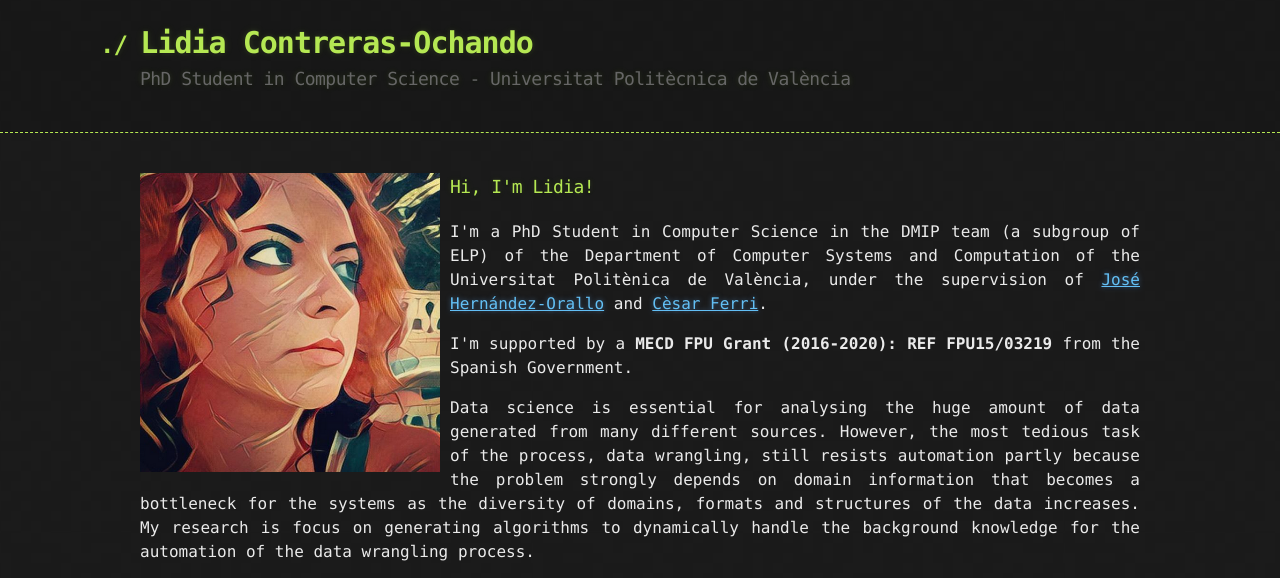
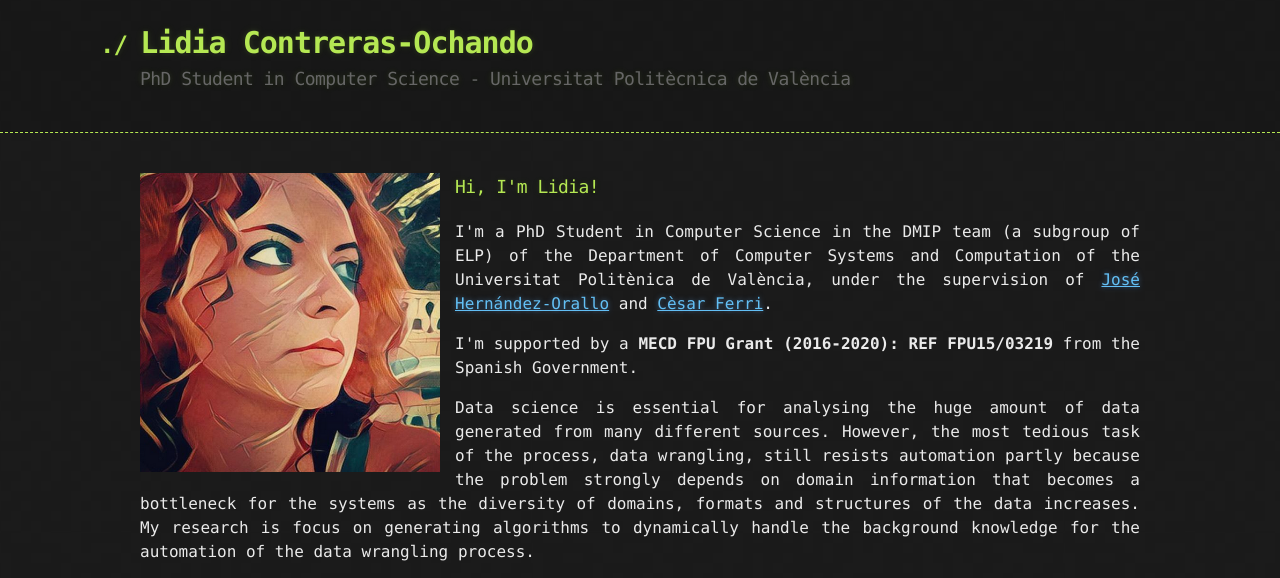
Before and after one commit to liconoc/liconoc.github.io, a Jekyll site: the page built from index.md, in a window 1280 px wide. Shown: the top 578 px of the page. Built offline with Jekyll 4.4.1, drawn with Linux system fonts in a browser that asks for light colours.

Commit message:
Update liconoc.html

```diff
--- a/_layouts/liconoc.html
+++ b/_layouts/liconoc.html
@@ -12,26 +12,25 @@
 		}
 
 		#foto{
-			float:left;
-			margin-right: 10px;
+			float: left;
+			margin-right: 15px;
 			margin-bottom: 2px;
 			max-width: 300px;
 		}
 
 		#foto_awards{
-			float:right;
-			margin-left: 10px;
-			margin-bottom: 2px;
+			float: right;
+			margin-left: 15px;
+			margin-bottom: 5px;
 			max-width: 300px;
 		}
 
-		#foto_nasa{
-			float:left;
-			margin-right: 10px;
-			margin-bottom: 2px;
-			padding-right: 10px;
-			padding-bottom: 2px;
-			max-width: 300px;
+		#foto_nasa {
+			float: left;
+			margin-right: 50px;
+			margin-bottom: 5px;
+			padding-bottom: 5px;
+			max-width: 325px;
 		}
 
 
@@ -40,6 +39,8 @@
 			margin-left: auto;
 			margin-right: auto;
 			width: 50%;
+			max-width: 300px;
+			margin-bottom: 15px;
 		}
 
 
```
